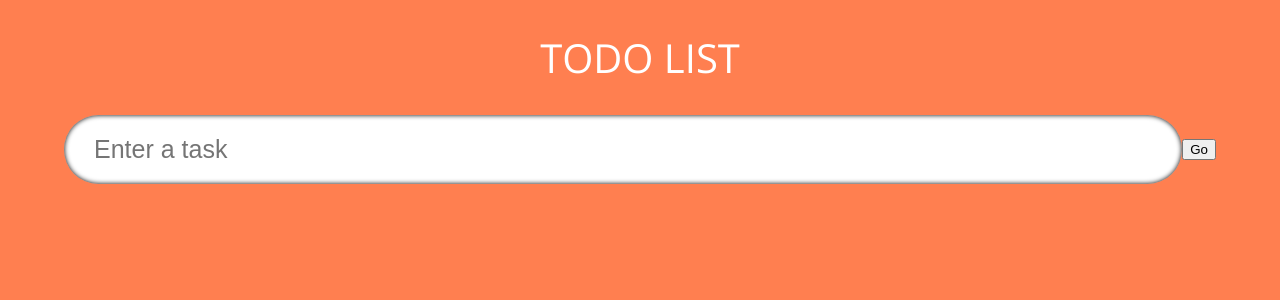
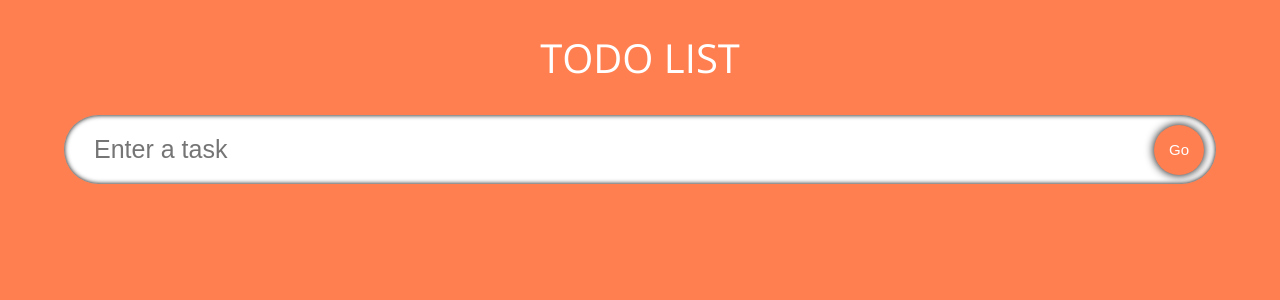
Before and after one commit to KennedyMungai/todolistAnother, a React (Create React App) app: page / in a window 1280 px wide. Shown: the top 300 px of the page. Built offline with nearby package versions, Linux system fonts and the light colour scheme; the HTML template or start-up script is replaced by a standard one.

Commit message:
Added styling for the submit button

```diff
--- a/src/components/styles.css
+++ b/src/components/styles.css
@@ -19,3 +19,18 @@
     box-shadow: 0 0 10px 1000px rgba(0, 0, 0, 0.5);
     outline: none;
 }
+
+.input__submit {
+    position: absolute;
+    width: 50px;
+    height: 50px;
+    margin: 12px;
+    border-radius: 50px;
+    right: 0px;
+    border: none;
+    font-size: 15px;
+    background-color: coral;
+    color: white;
+    transition: 0.2s all;
+    box-shadow: 0 0 10px black;
+}
```
